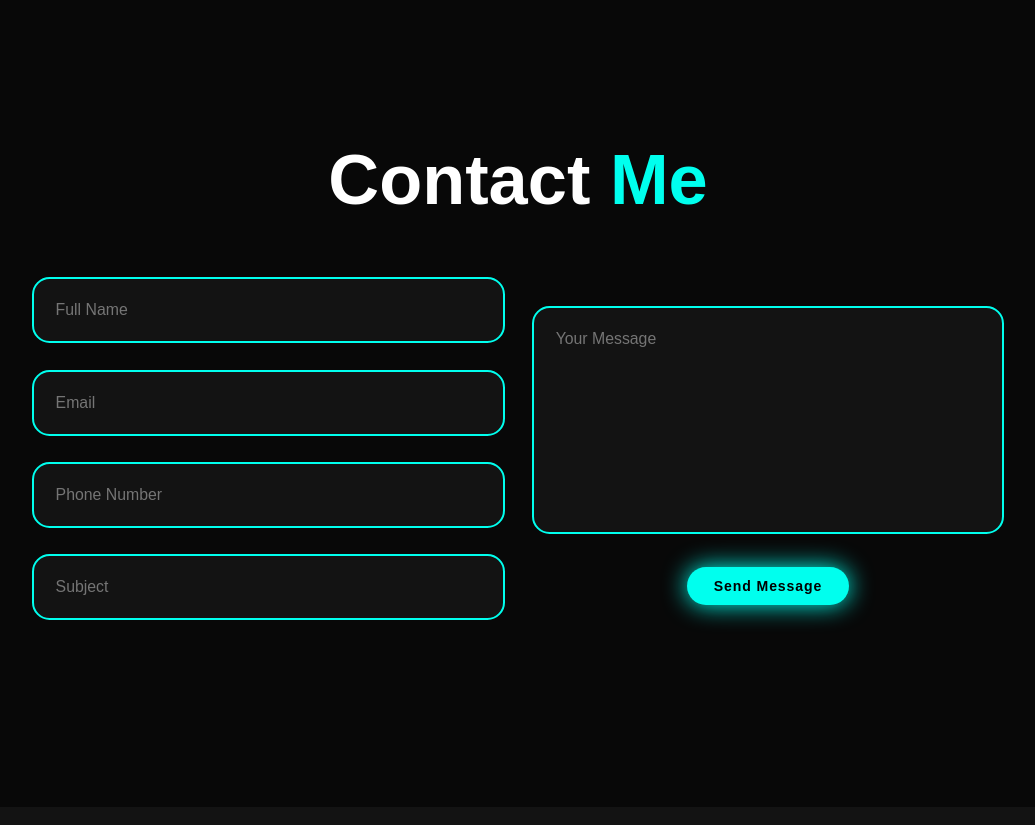
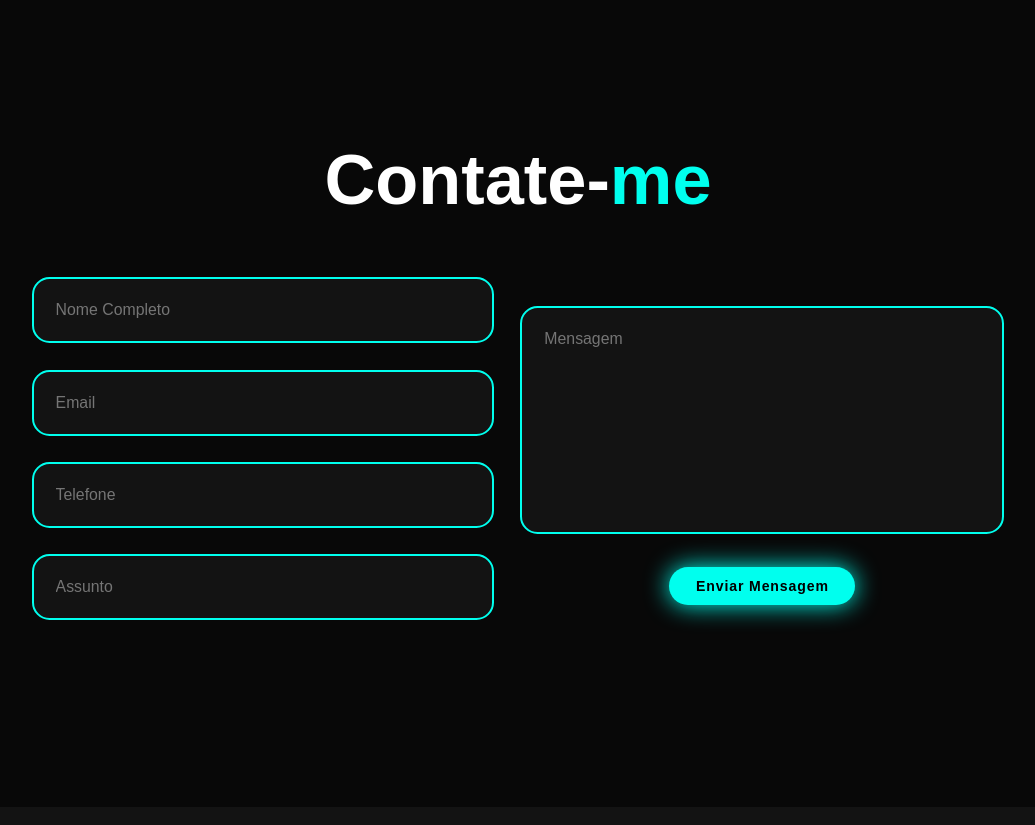
Before and after one commit to Pedrocardo005/portfolio, a plain HTML site: page index.html in a window 1280 px wide. Shown: the part 2640-3465 px from the top of the page, without its empty margins (122-1157 px from the left). Drawn offline with nearby package versions, Linux system fonts and the light colour scheme.

Commit message:
:lipstick: :feat Melhora secao de contato

```diff
--- a/index.html
+++ b/index.html
@@ -161,23 +161,23 @@
     </section> -->
 
     <section class="contact" id="contact">
-        <h2 class="heading">Contact <span>Me</span></h2>
+        <h2 class="heading">Contate-<span>me</span></h2>
 
         <form action="">
             <div class="input-group">
                 <div class="input-box">
-                    <input type="text" placeholder="Full Name">
+                    <input type="text" placeholder="Nome Completo">
                     <input type="email" placeholder="Email">
                 </div>
                 <div class="input-box">
-                    <input type="number" placeholder="Phone Number">
-                    <input type="text" placeholder="Subject">
+                    <input type="number" placeholder="Telefone">
+                    <input type="text" placeholder="Assunto">
                 </div>
             </div>
 
             <div class="input-group-2">
-                <textarea name="" id="" cols="30" rows="10" placeholder="Your Message"></textarea>
-                <input type="submit" value="Send Message" class="btn">
+                <textarea name="" id="" cols="30" rows="10" placeholder="Mensagem"></textarea>
+                <input type="submit" value="Enviar Mensagem" class="btn">
             </div>
         </form>
     </section>
```
